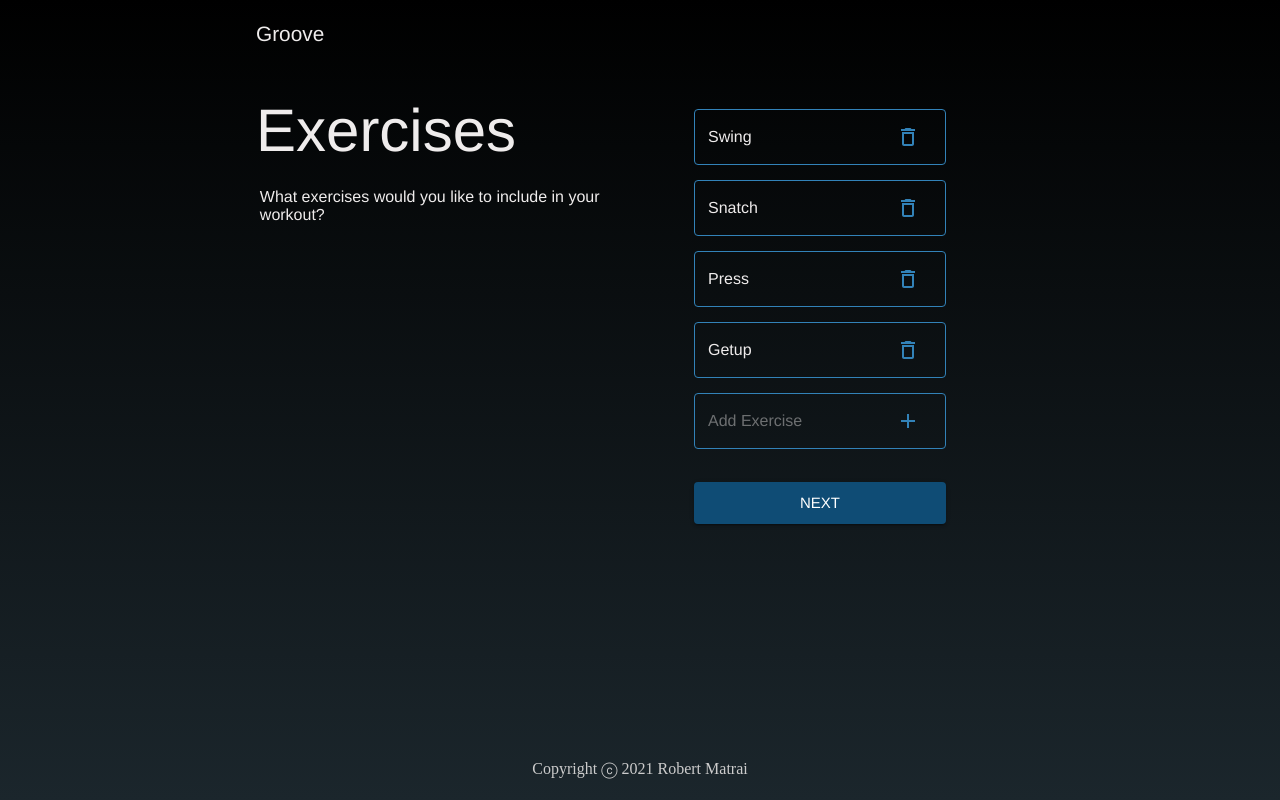
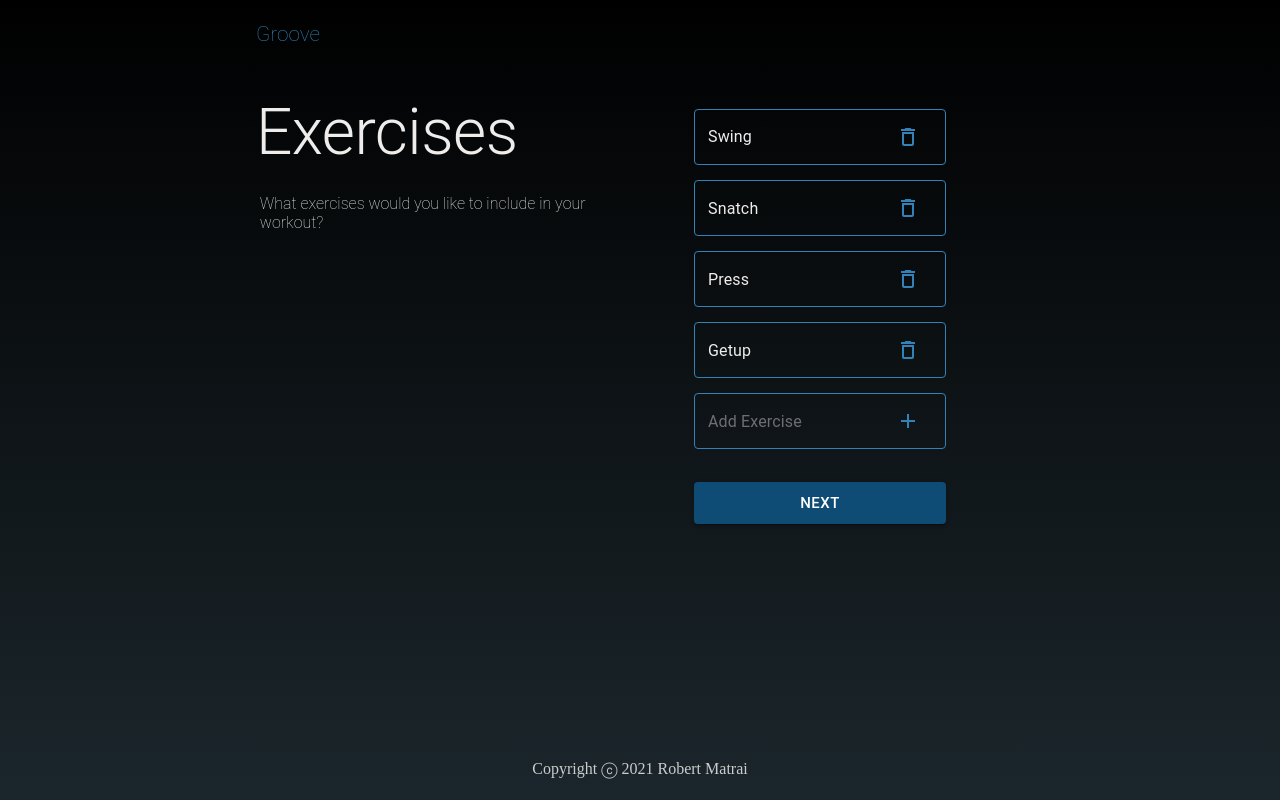
Before and after one commit to robert-matrai/groove-web, a React (Create React App) app: page /workout in a window 1280 px wide. Built offline with nearby package versions, Linux system fonts and the light colour scheme.

Commit message:
Add typography to palette and implement in all files.

```diff
--- a/src/components/Header.jsx
+++ b/src/components/Header.jsx
@@ -2,13 +2,16 @@ import React from "react";
 import { Link } from "react-router-dom";
 import { makeStyles } from "@material-ui/core";
 
-const useStyles = makeStyles(theme => ({
+const useStyles = makeStyles((theme) => ({
   brand: {
     textDecorationLine: "none",
-    color: theme.palette.text.primary,
-    fontWeight: "200",
-    fontFamily: "Helvetica",
-    fontSize: "1.3rem",
+    fontFamily: theme.typography.fontFamily,
+    fontWeight: theme.typography.brand.fontWeight,
+    fontSize: theme.typography.brand.fontSize,
+    color: theme.palette.textField.button.active,
+    "&:hover": {
+      color: theme.palette.textField.button.hover,
+    },
   },
   header: {
     padding: "20px 0",
--- a/src/components/Home.jsx
+++ b/src/components/Home.jsx
@@ -6,7 +6,7 @@ import SubTitle from "./exercises_page/SubTitle";
 import { makeStyles } from "@material-ui/core";
 import Button from "@material-ui/core/Button";
 
-const useStyles = makeStyles(theme => ({
+const useStyles = makeStyles((theme) => ({
   titleWrapper: {
     width: "50%",
     height: "100%",
@@ -21,6 +21,7 @@ const useStyles = makeStyles(theme => ({
     },
     backgroundColor: theme.palette.button.active,
     width: "100%",
+    fontFamily: theme.typography.fontFamily,
   },
   link: {
     color: theme.palette.text.primary,
--- a/src/components/exercise_list_page/allSets/Set.jsx
+++ b/src/components/exercise_list_page/allSets/Set.jsx
@@ -2,7 +2,7 @@ import React from "react";
 import Grid from "@material-ui/core/Grid";
 import { Typography, makeStyles } from "@material-ui/core";
 
-const useStyles = makeStyles(theme => ({
+const useStyles = makeStyles((theme) => ({
   set: {
     border: "0.1rem solid",
     borderColor: theme.palette.textField.outline,
@@ -16,10 +16,14 @@ const useStyles = makeStyles(theme => ({
     "& .MuiTypography-body1": {
       fontSize: "0.9rem",
       color: theme.palette.text.secondary,
+      fontFamily: theme.typography.fontFamily,
     },
   },
   setName: {
     fontSize: "1rem",
+    "& .MuiTypography-body1": {
+      fontFamily: theme.typography.fontFamily,
+    },
   },
 }));
 
--- a/src/components/exercise_list_page/nextSet/Detail.jsx
+++ b/src/components/exercise_list_page/nextSet/Detail.jsx
@@ -9,6 +9,7 @@ const useStyles = makeStyles(theme => ({
     width: "100%",
     alignItems: "center",
     justifyContent: "center",
+    fontFamily: theme.typography.fontFamily,
   },
   wrapper: {
     width: "30%",
--- a/src/components/exercise_list_page/nextSet/TimeTillNextSet.jsx
+++ b/src/components/exercise_list_page/nextSet/TimeTillNextSet.jsx
@@ -9,6 +9,7 @@ const useStyles = makeStyles((theme) => ({
     height: "62%",
   },
   container: {
+    fontFamily: theme.typography.fontFamily,
     borderBottom: "0.1rem solid",
     borderBottomColor: theme.palette.textField.outline,
     padding: "10% 5% 2%",
--- a/src/components/exercises_page/CustomNavButton.jsx
+++ b/src/components/exercises_page/CustomNavButton.jsx
@@ -10,6 +10,7 @@ const useStyles = makeStyles((theme) => ({
     },
     backgroundColor: theme.palette.button.active,
     width: "100%",
+    fontFamily: theme.typography.fontFamily,
   },
   wrapper: {
     padding: "5% 15% 2%",
--- a/src/components/exercises_page/List.jsx
+++ b/src/components/exercises_page/List.jsx
@@ -4,8 +4,12 @@ import Exercise from "./Exercise";
 import Grid from "@material-ui/core/Grid";
 import { makeStyles } from "@material-ui/core/styles";
 
-const useStyles = makeStyles(theme => ({
+const useStyles = makeStyles((theme) => ({
   textfield: {
+    "& .MuiInputBase-root": {
+      fontFamily: theme.typography.fontFamily,
+      ...theme.typography.textField,
+    },
     "& .MuiOutlinedInput-root .MuiOutlinedInput-notchedOutline": {
       borderColor: theme.palette.textField.outline,
     },
--- a/src/components/exercises_page/SubTitle.jsx
+++ b/src/components/exercises_page/SubTitle.jsx
@@ -1,8 +1,17 @@
 import React from "react";
 import Grid from "@material-ui/core/Grid";
 import { Typography } from "@material-ui/core";
+import { makeStyles } from "@material-ui/core";
+
+const useStyles = makeStyles((theme) => ({
+  subTitle: {
+    ...theme.typography.subTitle,
+    fontFamily: theme.typography.fontFamily,
+  },
+}));
 
 export default function SubTitle(props) {
+  const classes = useStyles();
   return (
     <Grid
       item
@@ -13,7 +22,7 @@ export default function SubTitle(props) {
       <Typography
         variant="h7"
         gutterBottom
-        style={{ textAlign: "start", fontFamily: "Helvetica" }}
+        className={classes.subTitle}
       >
         {props.subTitle}
       </Typography>
--- a/src/components/exercises_page/Title.jsx
+++ b/src/components/exercises_page/Title.jsx
@@ -1,15 +1,23 @@
 import React from "react";
 import Grid from "@material-ui/core/Grid";
 import { Typography } from "@material-ui/core";
+import { makeStyles } from "@material-ui/core";
+
+const useStyles = makeStyles((theme) => ({
+  title: {
+    ...theme.typography.title,
+    fontFamily: theme.typography.fontFamily },
+}));
 
 function Title(props) {
-    return (
-        <Grid item container justify="flex-start">
-          <Typography variant="h2" gutterBottom style={{ textAlign: "start" }}>
-            {props.title}
-          </Typography>
-        </Grid>
-    )
+  const classes = useStyles();
+  return (
+    <Grid item container justify="flex-start">
+      <Typography variant="h2" gutterBottom className={classes.title}>
+        {props.title}
+      </Typography>
+    </Grid>
+  );
 }
 
 export default Title;
--- a/src/components/time_page/CustomButton.jsx
+++ b/src/components/time_page/CustomButton.jsx
@@ -10,6 +10,7 @@ const useStyles = makeStyles(theme => ({
     },
     backgroundColor: theme.palette.button.active,
     width: "100%",
+    fontFamily: theme.typography.fontFamily,
   },
 }));
 
--- a/src/components/time_page/TimeList.jsx
+++ b/src/components/time_page/TimeList.jsx
@@ -22,6 +22,12 @@ const useStyles = makeStyles((theme) => ({
     },
     "& .MuiOutlinedInput-adornedEnd": {
       paddingRight: "26px",
+    },
+    "& .MuiFormLabel-root": {
+      fontFamily: theme.typography.fontFamily,
+    },
+    "& .MuiInputBase-root": {
+      fontFamily: theme.typography.fontFamily,
     },
   },
 
--- a/src/index.js
+++ b/src/index.js
@@ -5,7 +5,25 @@ import { ThemeProvider, createMuiTheme } from "@material-ui/core/styles";
 
 const theme = createMuiTheme({
   typography: {
-    fontFamily: "Helvetica",
+    fontFamily: `"Roboto", "Helvetica", "Arial", sans-serif`,
+    brand: {
+      fontSize: "1.3rem",
+      fontWeight: "200",
+    },
+    title: {
+      textAlign: "start",
+      fontSize: "4rem",
+      fontWeight: "300",
+    },
+    subTitle: {
+      textAlign: "start",
+      fontSize: "1rem",
+      fontWeight: "200",
+    },
+    textField: {
+      fontWeight: "400",
+      fontSize: "1rem",
+    },
   },
   palette: {
     text: {
@@ -21,7 +39,8 @@ const theme = createMuiTheme({
       button: {
         active: "#3282b8",
         hover: "#bbe1fa",
-        activeFilter: "invert(48%) sepia(9%) saturate(3350%) hue-rotate(161deg) brightness(92%) contrast(87%)", // use https://codepen.io/sosuke/pen/Pjoqqp to compute
+        activeFilter:
+          "invert(48%) sepia(9%) saturate(3350%) hue-rotate(161deg) brightness(92%) contrast(87%)", // use https://codepen.io/sosuke/pen/Pjoqqp to compute
       },
       outline: "#3282b8",
     },
```
